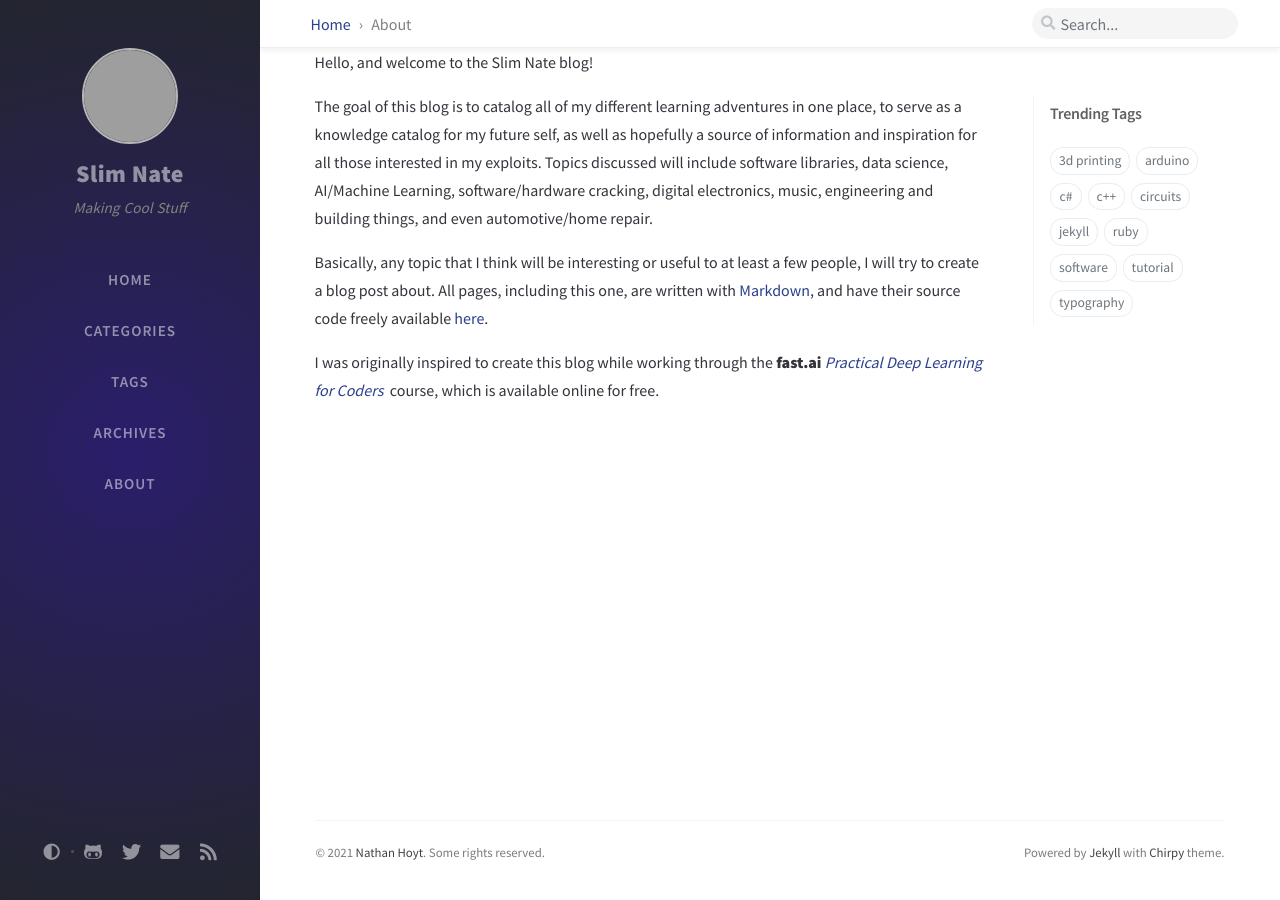
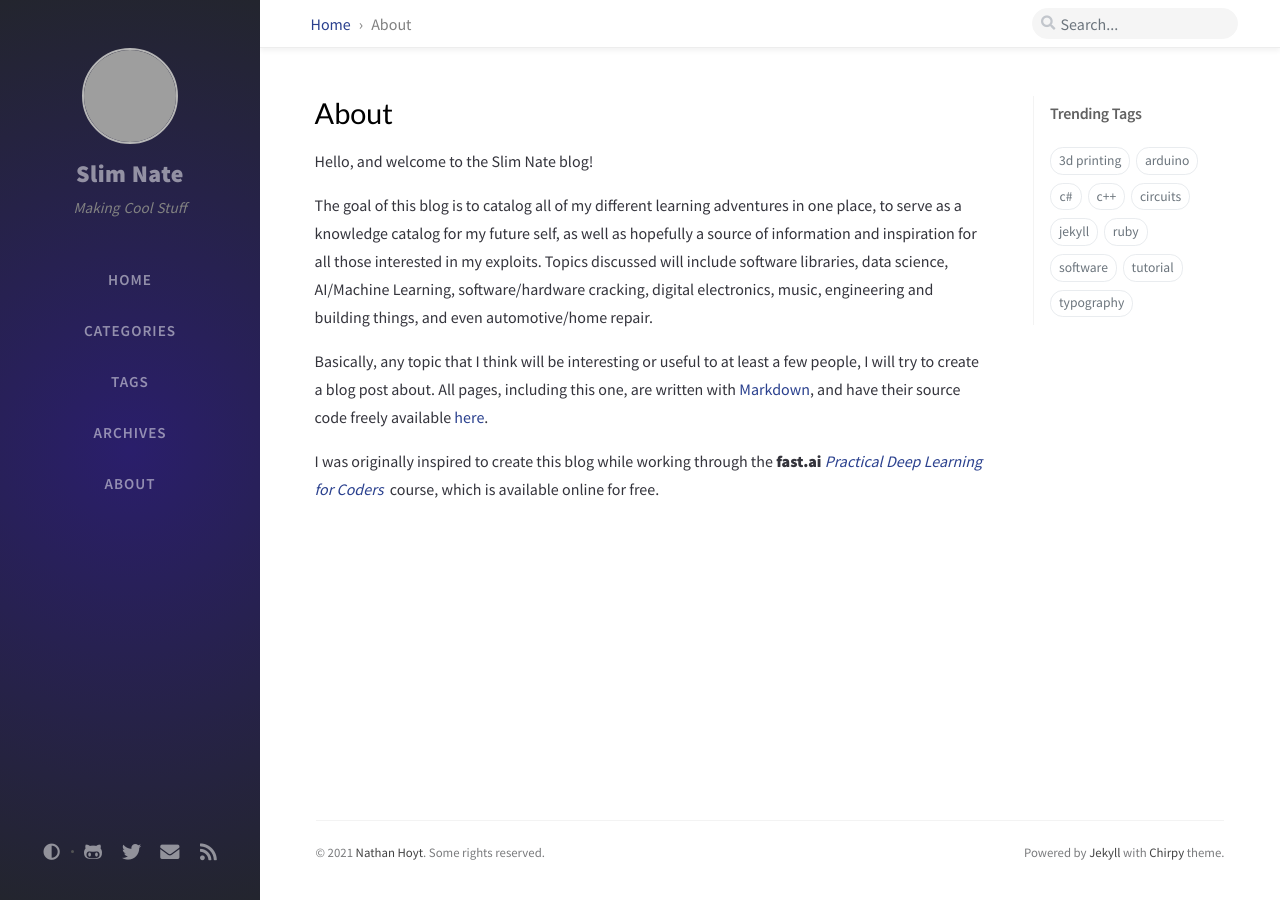
Before and after one commit to slimnate/blog, a Jekyll site: the page built from about.md, in a window 1280 px wide. Built offline with Jekyll 4.4.1, drawn with Linux system fonts in a browser that asks for light colours; nearby versions of some CDN libraries; our own code applies the rules of GitHub Pages for plain Markdown files; comment, search, counter and statistics services are not loaded; grey boxes are pictures that could not be loaded.

```diff
--- a/_config.yml
+++ b/_config.yml
@@ -49,8 +49,8 @@ plugins:
   - jekyll-seo-tag
 
 titles_from_headings:
-  enabled:     true
-  strip_title: true
+  enabled:     false
+  strip_title: false
   collections: true
 
 highlighter: rouge
```
